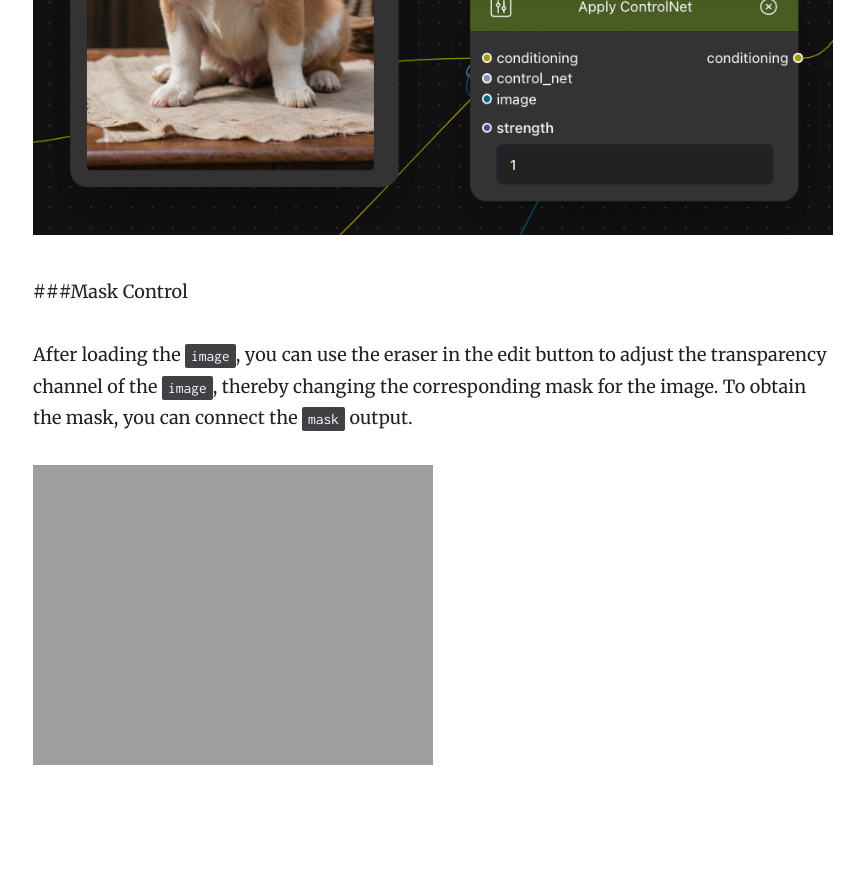
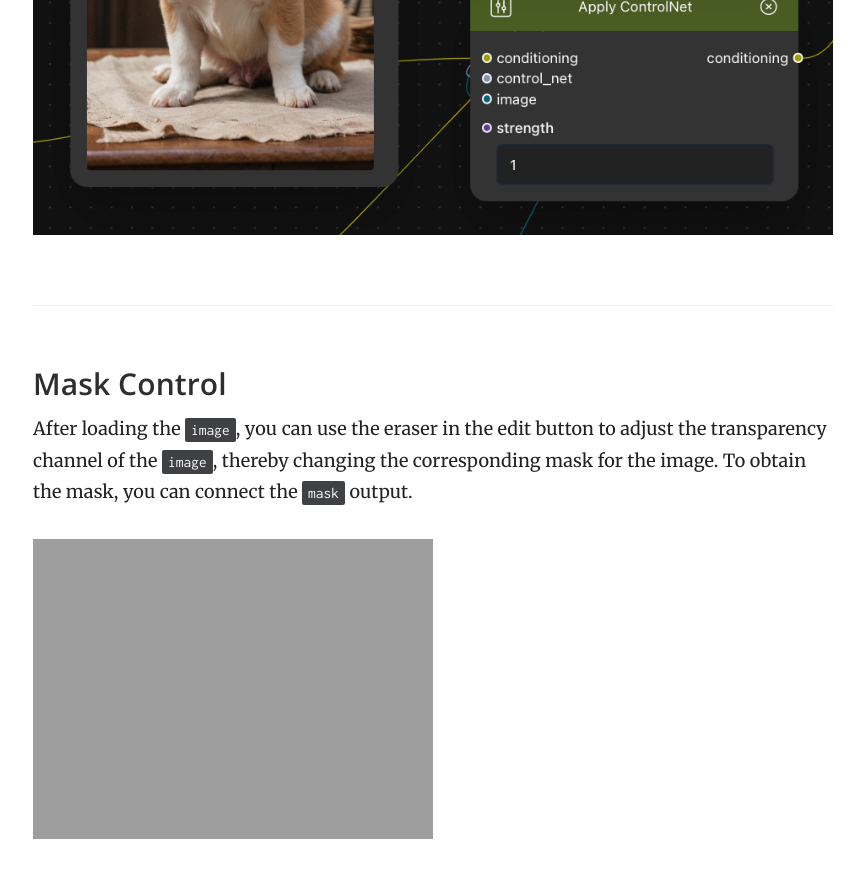
Before and after one commit to magmai-ai/magmai-doc, a Jekyll site: the page built from _docs/templates/Load Image.md, in a window 1280 px wide and 900 px high, scrolled down 4015 px. Shown: the top 878 px of the window, without its empty margins (357-1221 px from the left). Built offline with Jekyll 4.4.1, drawn with Linux system fonts in a browser that asks for light colours; before the commit the page ends 4841 px from its top, so only the background shows below that.

Commit message:
Update Load Image.md

````diff
--- a/_docs/templates/Load Image.md
+++ b/_docs/templates/Load Image.md
@@ -39,8 +39,8 @@ It generates a ```mask``` where transparent areas are marked as 0 (white) and op
 
 |     Mask Shape     | result                  |
 | :---------:| :-------------: |
-| <img src="https://magmai-ai.github.io/magmai-doc/doc_images/Mask1.jpg" alt="Mask" width="=70%" /> | <img src="https://magmai-ai.github.io/magmai-doc/doc_images/Mask3.jpg" alt="Mask" width="=70%" /> |
-| <img src="https://magmai-ai.github.io/magmai-doc/doc_images/Mask2.jpg" alt="Mask" width="=70%" /> | <img src="https://magmai-ai.github.io/magmai-doc/doc_images/Mask4.jpg" alt="Mask" width="=70%" /> |
+| <img src="https://magmai-ai.github.io/magmai-doc/doc_images/Mask1.jpg" alt="Mask" width="=50%" /> | <img src="https://magmai-ai.github.io/magmai-doc/doc_images/Mask3.jpg" alt="Mask" width="=70%" /> |
+| <img src="https://magmai-ai.github.io/magmai-doc/doc_images/Mask2.jpg" alt="Mask" width="=50%" /> | <img src="https://magmai-ai.github.io/magmai-doc/doc_images/Mask4.jpg" alt="Mask" width="=70%" /> |
 
 In the table, the distinction between transparent and non-transparent areas in ```mask``` significantly influences the content of the resulting images.
 
@@ -54,7 +54,7 @@ The **Load Image** node can be employed to load ```images``` for a multitude of
 
 <img src="https://magmai-ai.github.io/magmai-doc/doc_images/UseasaPixelInput.jpg" alt="Use as a pixel Input" width="=70%" />
 
-###Mask Control
+### Mask Control
 
 After loading the ```image```, you can use the eraser in the edit button to adjust the transparency channel of the ```image```, thereby changing the corresponding mask for the image. To obtain the mask, you can connect the ```mask``` output.
 
````
